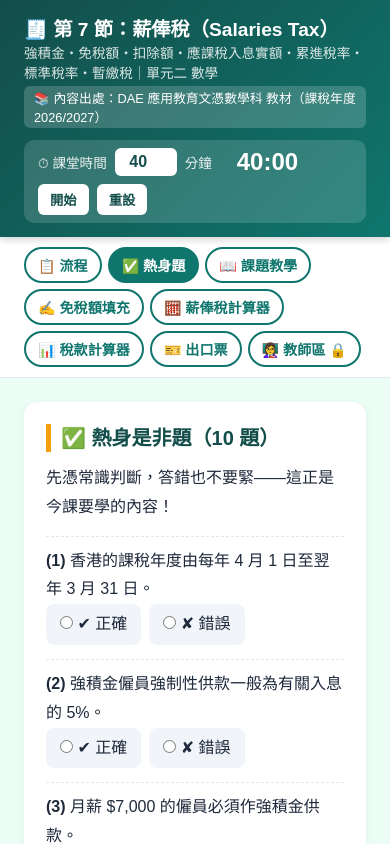
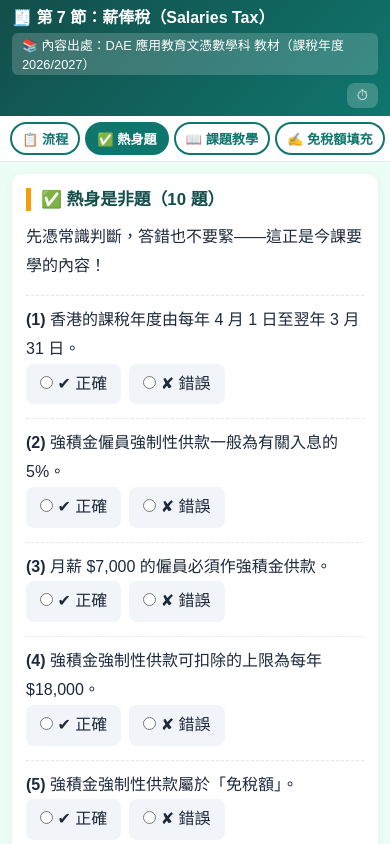
Before and after one commit to jo-hugh/maths, a plain HTML site: page 7-1.html in a window 390 px wide. Both pictures are taken after a click on the button "✅ 熱身題". Shown: the top 844 px of the page. Drawn offline with Linux system fonts and the light colour scheme.

```diff
--- a/7-1.html
+++ b/7-1.html
@@ -61,15 +61,40 @@
   .pA{background:var(--soft);padding:10px;border-radius:10px;} .pB{background:#fef3c7;padding:10px;border-radius:10px;}
   .qbox{background:#f8fafc;border-left:5px solid var(--main);border-radius:10px;padding:12px 16px;margin-bottom:10px;}
   footer{text-align:center;color:#94a3b8;padding:20px;font-size:.85rem;line-height:1.8;}
+  /* ===== 手機版：壓縮頂部空間 ===== */
+.tmob{display:none;}
+@media(max-width:720px){
+  header{position:static;padding:8px 12px;gap:6px;}
+  header h1{font-size:1rem;line-height:1.3;display:inline;}
+  header small{display:none;}                 /* 隱藏副標題及出處（流程頁仍有出處） */
+  .tmob{display:inline-block;background:rgba(255,255,255,.2);color:#fff;border:none;border-radius:8px;padding:4px 10px;font-size:.9rem;cursor:pointer;margin-left:auto;}
+  .timer{display:none;width:100%;margin:0;padding:6px 10px;gap:6px;justify-content:space-between;}
+  .timer.show{display:flex;}
+  .timer label{display:none;}
+  .timer input{width:48px;padding:3px;font-size:.9rem;}
+  .timer span#clock{font-size:1.1rem;min-width:60px;}
+  .timer button{padding:4px 8px;font-size:.85rem;}
+  nav{top:0!important;flex-wrap:nowrap;overflow-x:auto;padding:6px 10px;gap:5px;scrollbar-width:none;-webkit-overflow-scrolling:touch;}
+  nav::-webkit-scrollbar{display:none;}
+  nav button{flex:0 0 auto;padding:5px 10px;font-size:.82rem;white-space:nowrap;}
+  main{padding:12px;}
+  .card{padding:14px;margin-bottom:12px;border-radius:10px;}
+  .card h2{font-size:1.05rem;}
+  .srcbox{padding:8px 12px;font-size:.88rem;}
+  .result{gap:8px;} .rbox{padding:10px;} .rbox .val{font-size:1.15rem;}
+}
 </style>
 </head>
 <body>
 
 <header>
-  <div>
-    <h1>🧾 第 7 節：薪俸稅（Salaries Tax）</h1>
-    <small>強積金・免稅額・扣除額・應課稅入息實額・累進稅率・標準稅率・暫繳稅｜單元二 數學</small>
-    <small class="src">📚 內容出處：DAE 應用教育文憑數學科 教材（課稅年度 2026/2027）</small>
+ <div style="display:flex;align-items:center;flex-wrap:wrap;gap:8px;flex:1">
+    <div>
+      <h1>🧾 第 7 節：薪俸稅（Salaries Tax）</h1>
+      <small>強積金・免稅額・扣除額・應課稅入息實額・累進稅率・標準稅率・暫繳稅｜單元二 數學</small>
+      <small class="src">📚 內容出處：DAE 應用教育文憑數學科 教材（課稅年度 2026/2027）</small>
+    </div>
+    <button class="tmob" onclick="document.querySelector('.timer').classList.toggle('show')">⏱</button>
   </div>
   <div class="timer">
     <label>⏱ 課堂時間</label>
@@ -472,9 +497,9 @@
 <footer>單元二｜第 7 節 薪俸稅｜互動教學網站<br>📚 內容出處：DAE 應用教育文憑數學科 教材（僅供課堂教學使用）</footer>
 
 <script>
-/* ===== 導航 ===== */
-function go(id,btn){document.querySelectorAll('section').forEach(s=>s.classList.remove('active'));document.querySelectorAll('nav button').forEach(b=>b.classList.remove('active'));document.getElementById(id).classList.add('active');btn.classList.add('active');window.scrollTo({top:0,behavior:'smooth'});}
-function fixNav(){document.querySelector('nav').style.top=document.querySelector('header').offsetHeight+'px';}
+  /* ===== 導航 ===== */
+function go(id,btn){document.querySelectorAll('section').forEach(s=>s.classList.remove('active'));document.querySelectorAll('nav button').forEach(b=>b.classList.remove('active'));document.getElementById(id).classList.add('active');btn.classList.add('active');btn.scrollIntoView({inline:'center',block:'nearest',behavior:'smooth'});window.scrollTo({top:0,behavior:'smooth'});}
+function fixNav(){document.querySelector('nav').style.top=window.innerWidth<=720?'0px':document.querySelector('header').offsetHeight+'px';}
 window.addEventListener('resize',fixNav);
 
 /* ===== 計時器 ===== */
```
